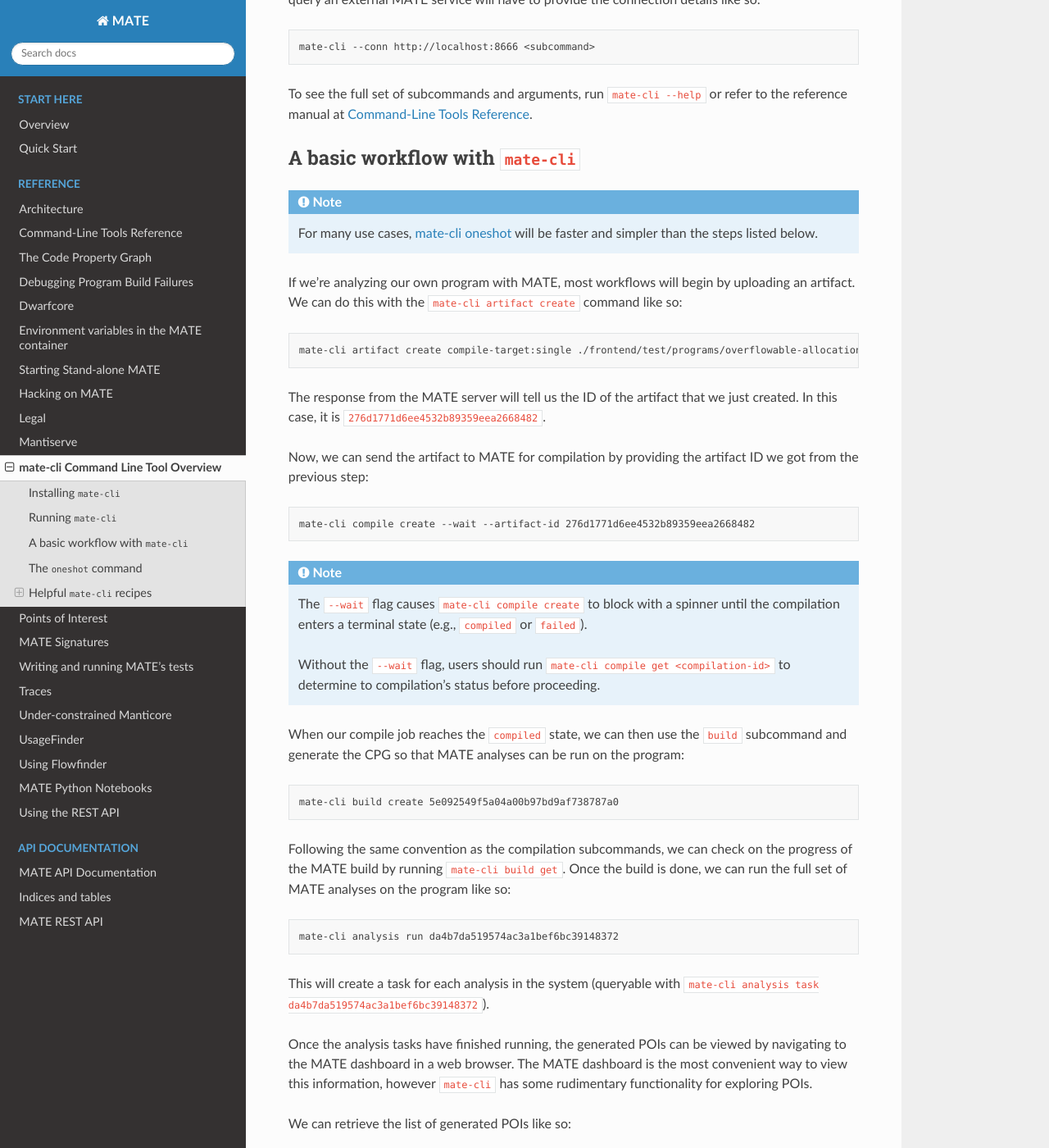
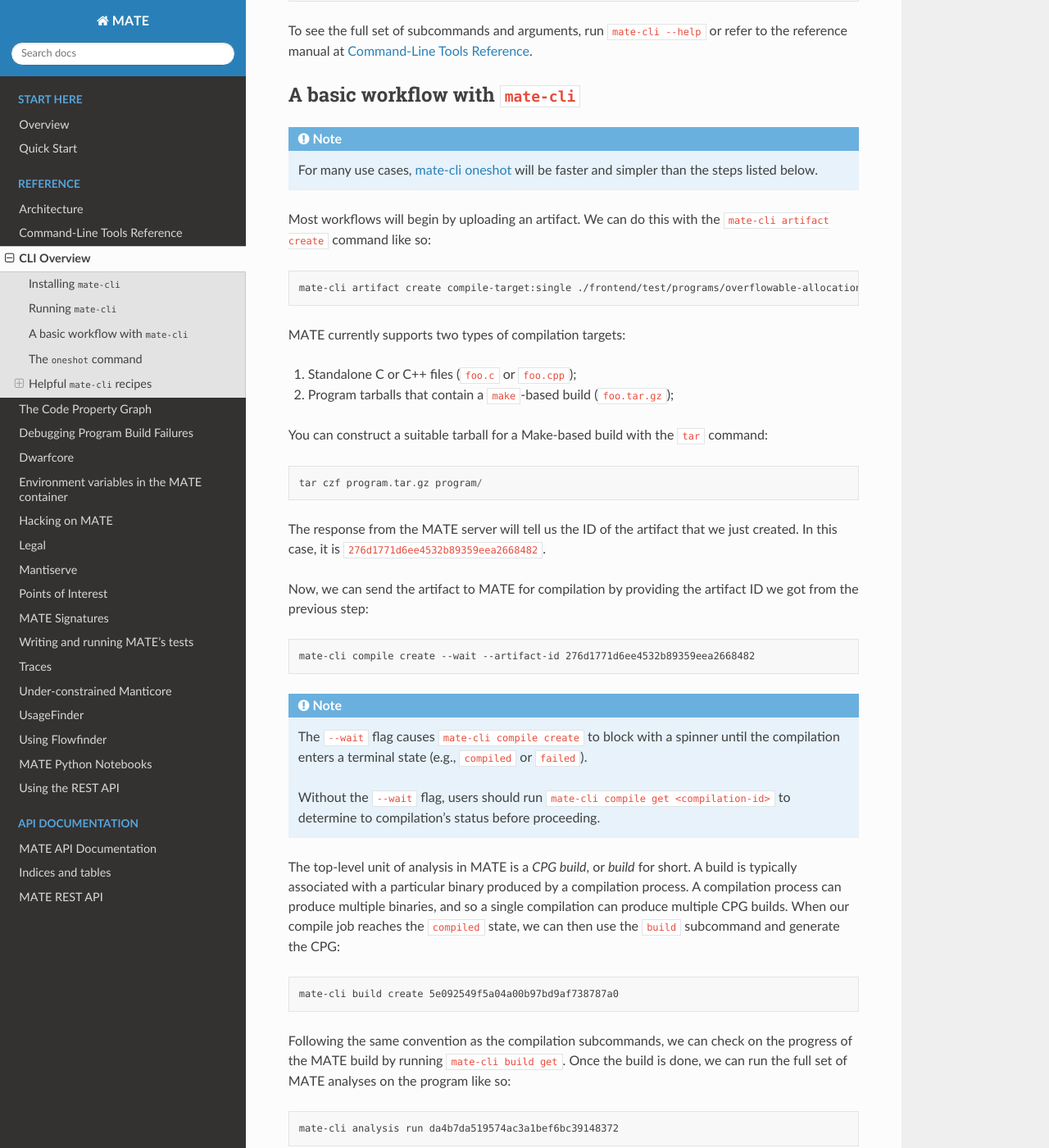
Before and after one commit to GaloisInc/MATE, a Sphinx documentation site: the page built from doc/cli-overview.rst, in a window 1280 px wide and 1400 px high, scrolled down 2570 px. Shown: the whole window at 82% size. Built offline with Sphinx 7.4.7 and the Read the Docs theme 2.0.0, drawn with Linux system fonts in a browser that asks for light colours; pages that are not in the unit, such as notebooks, are missing from menus; some of the changed text lies outside the part shown.

Commit message:
doc: rm getting-started

```diff
--- a/doc/cli-overview.rst
+++ b/doc/cli-overview.rst
@@ -1,14 +1,13 @@
-###################################
-mate-cli Command Line Tool Overview
-###################################
+############
+CLI Overview
+############
 
-See also the :doc:`quickstart`.
+``mate-cli`` is a CLI for interacting with the :doc:`REST API <using-rest-api>`.
+The Python APIs that ``mate-cli`` uses under the hood can be found under the
+`MATE REST Client API documentation
+<api/MATERestClient/mate_rest_client.html#http://>`_.
 
-The Python APIs that ``mate-cli`` uses under the hood can be found under the
-`MATE REST Client API documentation <api/MATERestClient/mate_rest_client.html#http://>`_.
-
-.. NOTE::
-    For the detailed reference manual for ``mate-cli`` see :doc:`cli`.
+For the detailed reference manual for ``mate-cli`` see :doc:`cli`.
 
 ***********************
 Installing ``mate-cli``
@@ -50,7 +49,8 @@
     (env) $ mate-cli --help
 
 
-Once ``mate-cli`` is installed, you'll be able to interact with any MATE server.
+Once ``mate-cli`` is installed, you'll be able to interact with any MATE server
+(see :doc:`quickstart` for how to start a server).
 
 By default, ``mate-cli`` will connect to ``localhost:8666``. You can change this
 by specifying ``--conn your-server:port`` instead:
@@ -151,12 +151,21 @@
     For many use cases, :ref:`mate-cli oneshot <mate_cli_oneshot>` will be
     faster and simpler than the steps listed below.
 
-If we're analyzing our own program with MATE, most workflows will begin by uploading an artifact. We
+Most workflows will begin by uploading an artifact. We
 can do this with the ``mate-cli artifact create`` command like so:
 
 .. code-block:: bash
 
     mate-cli artifact create compile-target:single ./frontend/test/programs/overflowable-allocations.c
+
+MATE currently supports two types of compilation targets:
+
+#. Standalone C or C++ files (``foo.c`` or ``foo.cpp``);
+#. Program tarballs that contain a ``make``-based build (``foo.tar.gz``);
+
+You can construct a suitable tarball for a Make-based build with the ``tar`` command::
+
+  tar czf program.tar.gz program/
 
 The response from the MATE server will tell us the ID of the artifact that we just created. In this
 case, it is ``276d1771d6ee4532b89359eea2668482``.
@@ -177,8 +186,12 @@
     to determine to compilation's status before proceeding.
 
 
-When our compile job reaches the ``compiled`` state, we can then use the ``build`` subcommand and
-generate the CPG so that MATE analyses can be run on the program:
+The top-level unit of analysis in MATE is a *CPG build*, or *build* for short. A
+build is typically associated with a particular binary produced by a compilation
+process. A compilation process can produce multiple binaries, and so a single
+compilation can produce multiple CPG builds. When our compile job reaches the
+``compiled`` state, we can then use the ``build`` subcommand and generate the
+CPG:
 
 .. code-block:: bash
 
@@ -239,7 +252,7 @@
 
 .. code-block:: bash
 
-    mate-cli oneshot ./program
+    mate-cli oneshot ./program/
 
 From an artifact ID:
 
--- a/doc/index.rst
+++ b/doc/index.rst
@@ -29,15 +29,14 @@
 
    architecture
    cli
+   cli-overview
    cpg
    debugging-builds
    dwarfcore
    environment
-   getting-started
    hacking
    legal
    mantiserve
-   cli-overview
    pois
    schemata/cpg
    signatures
--- a/doc/overview.rst
+++ b/doc/overview.rst
@@ -172,7 +172,7 @@
 abstractions relevant to program analysis, for example, control- and data-flow
 path queries.
 
-See :ref:`CPG Query API <query-desc>` for more information.
+See :ref:`CPG Query API <query_desc>` for more information.
 
 REST API and CLI
 ================
@@ -189,7 +189,7 @@
 allows for accurate, narrow tracking of data- and control-flow through the
 program under analysis.
 
-See :ref:`Points-to analysis <points_to_dec>` for more information.
+See :ref:`Points-to analysis <points_to_desc>` for more information.
 
 ***********
 Limitations
--- a/doc/quickstart.rst
+++ b/doc/quickstart.rst
@@ -41,7 +41,8 @@
     docker build --target notebook --tag mate-notebook .
     docker build --target ui --tag mate-ui .
 
-Spin up the MATE services (database, REST API, UI, etc.):
+Spin up the MATE services (database, REST API, UI, etc., see :doc:`architecture`
+for details):
 
 .. code-block:: bash
 
```
Also changed, not shown: doc/getting-started.rst (deleted, +0 -174 lines), doc/hacking.rst (+26 -0 lines).
